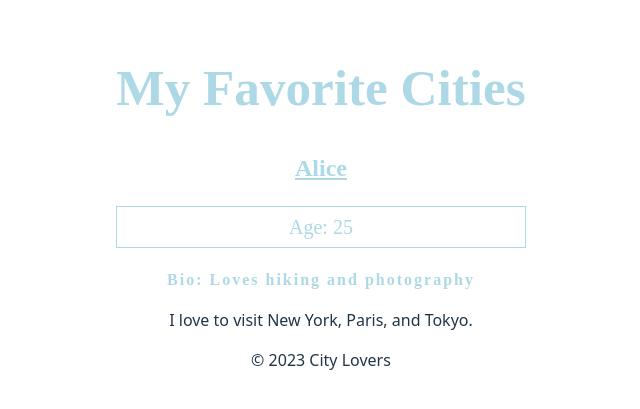
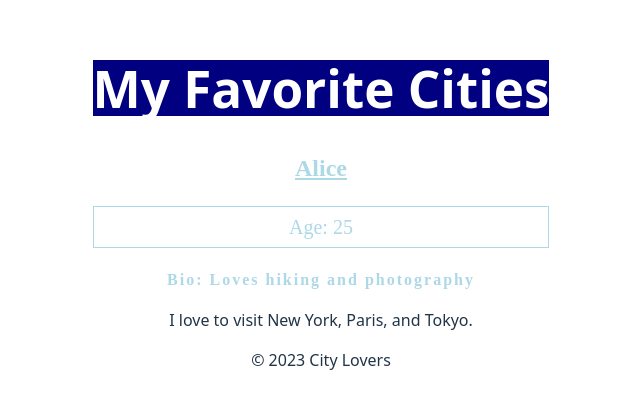
Before and after one commit to bblack-jewENT/alx-fe-reactjs, a React (Vite) app in the folder alx-react-app-new/: page / in a window 1280 px wide. Shown: the part 193-602 px from the top of the page, without its empty margins (319-959 px from the left). Built offline with nearby package versions, Linux system fonts and the light colour scheme.

Commit message:
Change the css for header component.

```diff
--- a/alx-react-app-new/src/components/Header.jsx
+++ b/alx-react-app-new/src/components/Header.jsx
@@ -3,8 +3,8 @@ function Header() {
     <header>
       <h1
         style={{
-          color: "lightblue",
-          fontFamily: "poppins",
+          backgroundColor: "navy",
+          color: "white",
           textAlign: "center",
         }}
       >
```
